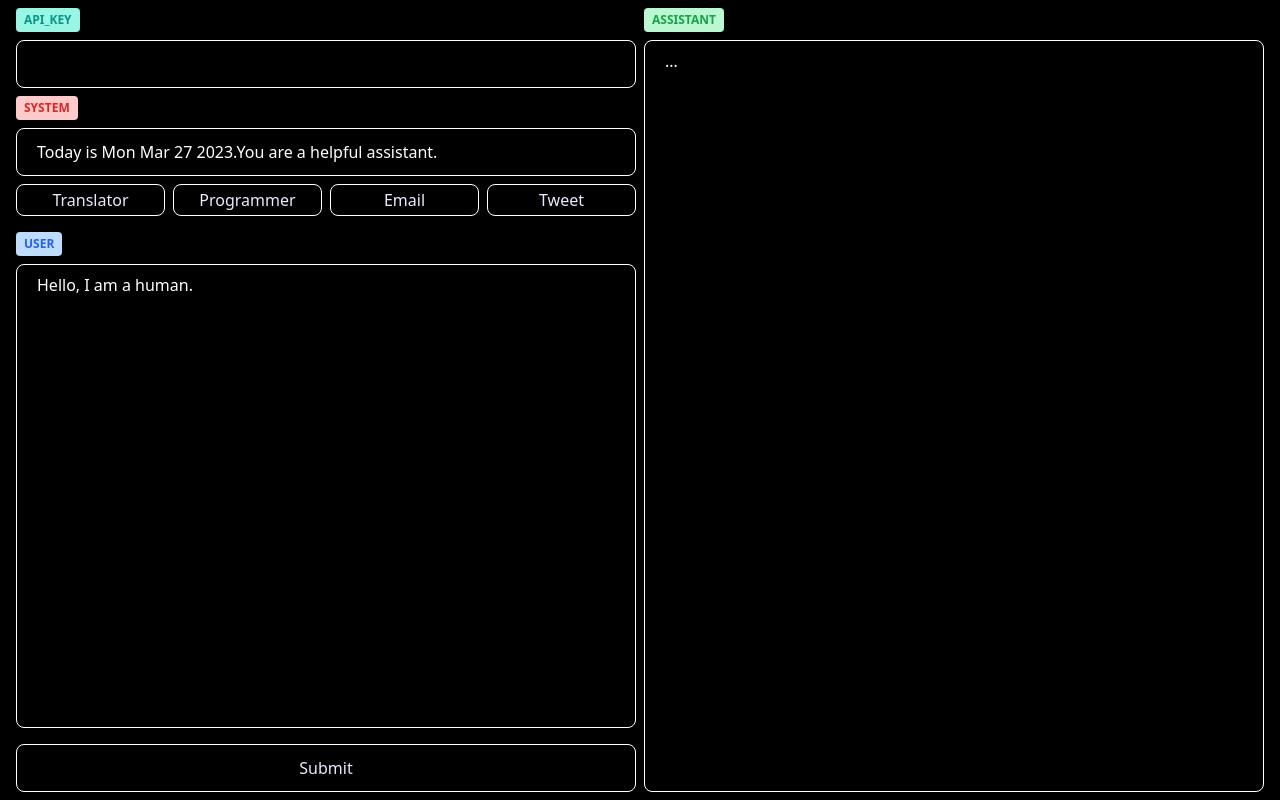
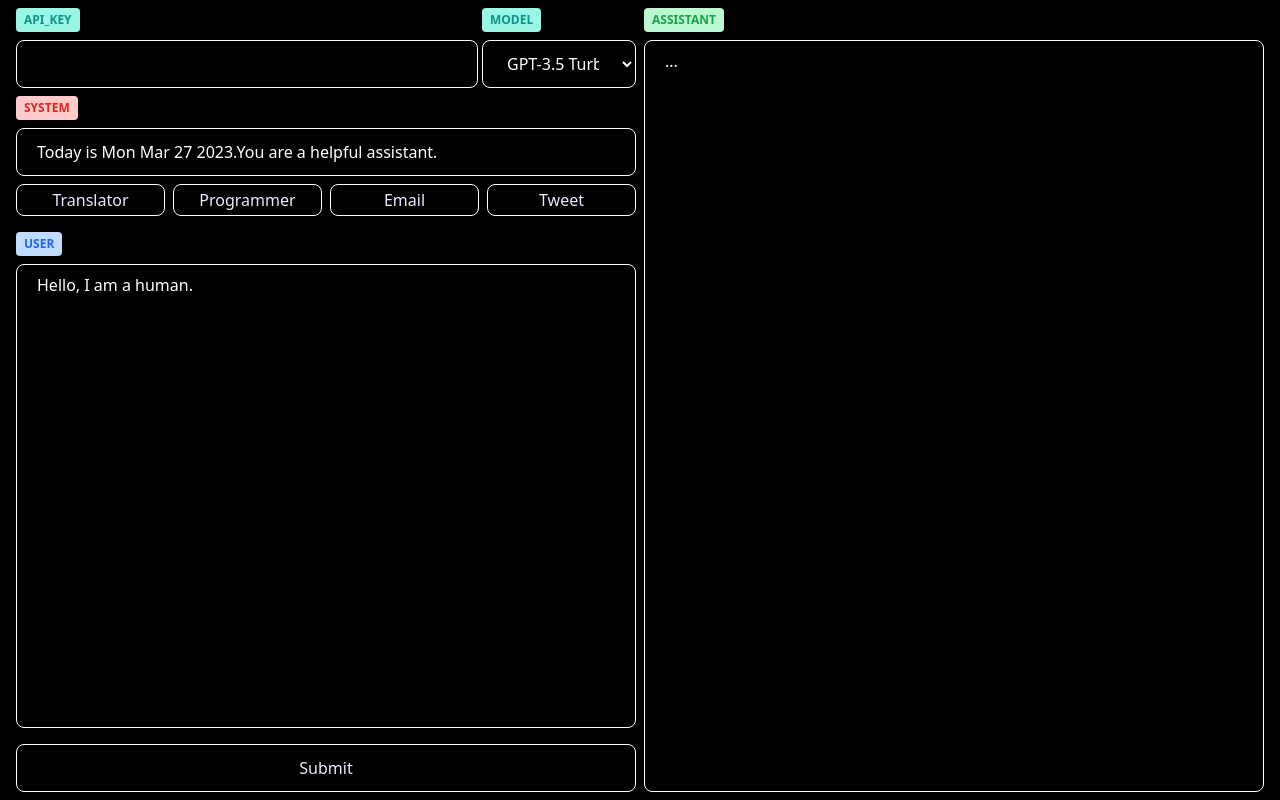
Before and after one commit to discountry/chatgpt-toolbox, a Next.js app: page / in a window 1280 px wide. Built offline with nearby package versions, Linux system fonts and the light colour scheme; no server answers.

Commit message:
feat:add model

```diff
--- a/app/App.tsx
+++ b/app/App.tsx
@@ -1,21 +1,21 @@
 "use client";
-import createLiveChatCompletion from "@/utils/liveGptClient";
+import createLiveChatCompletion, { LLMType } from "@/utils/liveGptClient";
 import { SetStateAction, useEffect, useRef, useState } from "react";
 import Markdown from "./components/Markdown";
 
 export default function App({
   parseHTML = true,
   defaultDirection,
-}: {
+}: Readonly<{
   parseHTML?: boolean;
   defaultDirection?: string;
-}) {
+}>) {
+  const [model, setModel] = useState("gpt-3.5-turbo");
   const [apiKey, setApiKey] = useState("");
   const [maxTokens, setMaxTokens] = useState("2048");
   const [direction, setDirection] = useState(
-    defaultDirection
-      ? defaultDirection
-      : `Today is ${new Date().toDateString()}.You are a helpful assistant.`
+    defaultDirection ||
+      `Today is ${new Date().toDateString()}.You are a helpful assistant.`
   );
   const [question, setQuestion] = useState("Hello, I am a human.");
   const [answer, setAnswer] = useState("...");
@@ -25,6 +25,11 @@ export default function App({
   const resultRef = useRef("");
 
   const tailRef = useRef("");
+
+  const storeModel = (e: { target: { value: SetStateAction<string> } }) => {
+    setModel(e.target.value);
+    localStorage.setItem("model", String(e.target.value));
+  };
 
   const storeApiKey = (e: { target: { value: SetStateAction<string> } }) => {
     setApiKey(e.target.value);
@@ -41,6 +46,7 @@ export default function App({
       setAnswer("");
 
       const source = createLiveChatCompletion(
+        model as LLMType,
         apiKey,
         Number(maxTokens),
         direction,
@@ -101,6 +107,10 @@ export default function App({
     if (localKey) {
       setApiKey(localKey);
     }
+    const localModel = localStorage.getItem("model");
+    if (localModel) {
+      setModel(localModel);
+    }
   }, []);
 
   useEffect(() => {
@@ -110,14 +120,11 @@ export default function App({
   return (
     <main className="container h-screen max-w-lg max-h-screen px-4 mx-auto overflow-hidden xl:max-w-screen-xl">
       <div className="grid h-full gap-2 xl:grid-cols-2">
-        {/* <div className="h-12 basis-full">
-          <h1 className="text-4xl font-extrabold text-center text-transparent bg-clip-text bg-gradient-to-r from-blue-500 to-purple-500">
-            ChatGPT Toolbox
-          </h1>
-        </div> */}
         <div className="w-full">
           <div className="flex flex-col h-full">
             <div className="flex-none">
+              <div className="flex gap-1">
+                <div className="basis-3/4">
                   <label>
                     <span className="inline-block px-2 py-1 my-2 text-xs font-semibold text-teal-600 uppercase bg-teal-200 rounded">
                       API_KEY
@@ -130,6 +137,25 @@ export default function App({
                       onChange={storeApiKey}
                     />
                   </label>
+                </div>
+                <div className="basis-1/4">
+                  <label>
+                    <span className="inline-block px-2 py-1 my-2 text-xs font-semibold text-teal-600 uppercase bg-teal-200 rounded">
+                      Model
+                    </span>
+                    <select
+                      className="w-full h-8 px-5 py-2 font-medium text-white bg-transparent border border-white rounded-lg shadow-lg xl:h-12 hover:shadow-sm"
+                      value={model}
+                      onChange={storeModel}
+                    >
+                      <option value="gpt-3.5-turbo">GPT-3.5 Turbo</option>
+                      <option value="claude-3-haiku">Claude-3 Haiku</option>
+                      <option value="llama-3-70b">Llama-3 70B</option>
+                      <option value="mixtral-8x7b">Mixtral-8x7B</option>
+                    </select>
+                  </label>
+                </div>
+              </div>
             </div>
             <div className="flex-none">
               <label>
--- a/app/components/ChatBox.tsx
+++ b/app/components/ChatBox.tsx
@@ -1,6 +1,6 @@
 "use client";
 import { getLongestArray } from "@/utils/helper";
-import createLiveChatCompletion from "@/utils/liveGptClient";
+import createLiveChatCompletion, { LLMType } from "@/utils/liveGptClient";
 import { SetStateAction, useEffect, useRef, useState } from "react";
 import styles from "./ChatBox.module.css";
 import Markdown from "./Markdown";
@@ -49,6 +49,7 @@ const ChatBox = () => {
       setIsLoading(true);
 
       const source = createLiveChatCompletion(
+        localStorage.getItem("model") as LLMType,
         localStorage.getItem("apiKey") as string,
         1024,
         systemPrompt
--- a/utils/liveGptClient.ts
+++ b/utils/liveGptClient.ts
@@ -3,7 +3,10 @@ import { MAX_TOKENS, OPENAI_MODEL, OPENAI_URL } from "./config";
 
 const endPoint = process.env.NEXT_PUBLIC_OPENAI_URL ? process.env.NEXT_PUBLIC_OPENAI_URL : OPENAI_URL;
 
+export type LLMType = "gpt-3.5-turbo" | "claude-3-haiku" | "llama-3-70b" | "mixtral-8x7b";
+
 export default function createLiveChatCompletion(
+  model: LLMType,
   apiKey: string,
   maxTokens: number,
   direction: string,
@@ -16,7 +19,7 @@ export default function createLiveChatCompletion(
   ];
 
   const data = {
-    model: OPENAI_MODEL,
+    model: model || OPENAI_MODEL,
     messages:
       type === "tool"
         ? prompt
```
Lines whose indentation alone changed are shown as unchanged.
